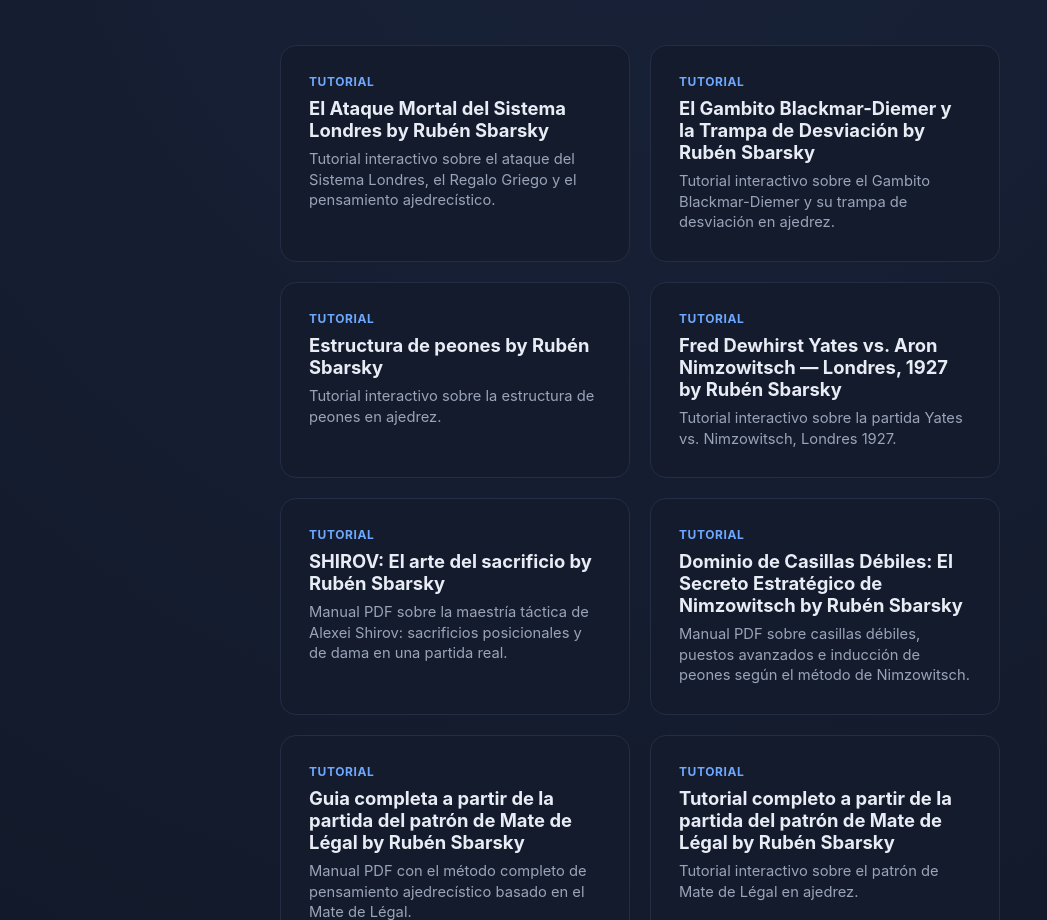
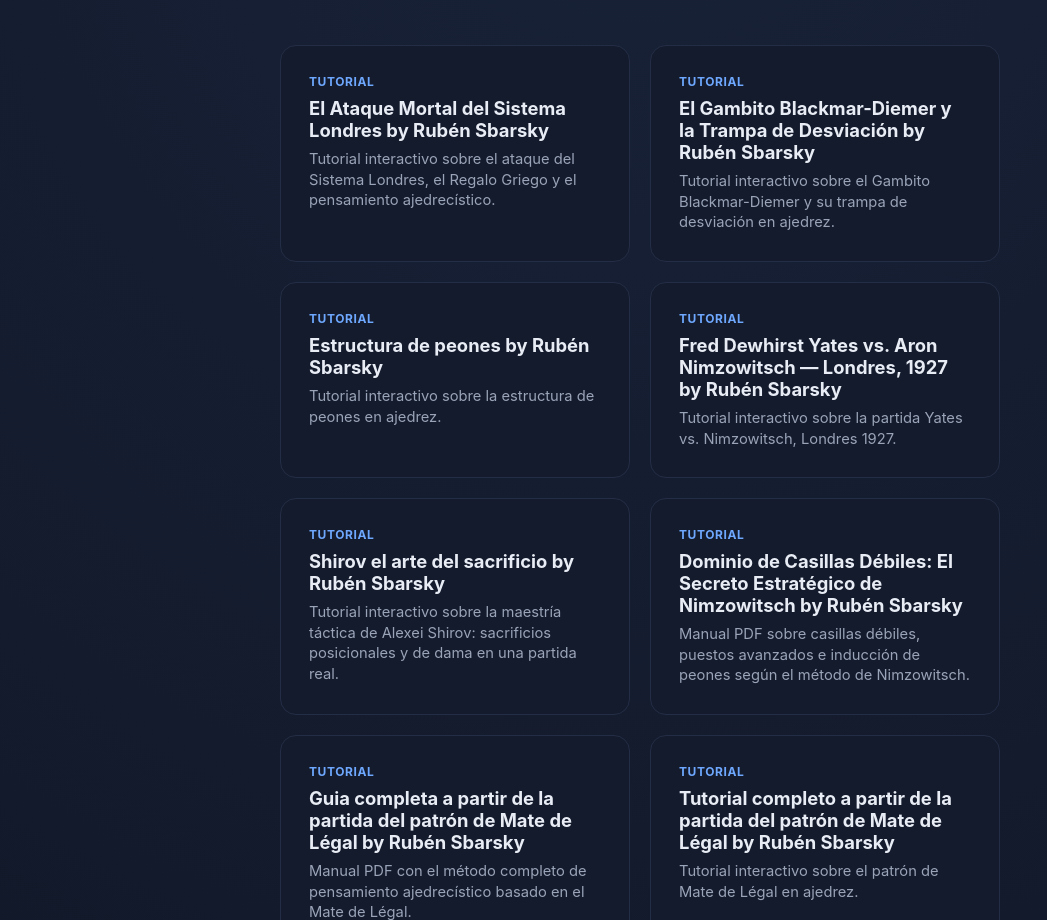
Before and after one commit to rubenurbano/tutoriales-ajedrez, a plain HTML site: page index.html in a window 1280 px wide. Shown: the part 180-1100 px from the top of the page, without its empty margins (0-1047 px from the left). Drawn offline with Linux system fonts and the light colour scheme.

Commit message:
Actualizar titulo de tarjeta Shirov: el arte del sacrificio

```diff
--- a/index.html
+++ b/index.html
@@ -118,8 +118,8 @@
 
     <a class="card" href="shirov-arte-sacrificio.html">
       <span class="tag">Tutorial</span>
-      <h2>SHIROV: El arte del sacrificio   by Rubén Sbarsky </h2>
-      <p>Manual PDF sobre la maestría táctica de Alexei Shirov: sacrificios posicionales y de dama en una partida real.</p>
+      <h2>Shirov el arte del sacrificio by Rubén Sbarsky</h2>
+      <p>Tutorial interactivo sobre la maestría táctica de Alexei Shirov: sacrificios posicionales y de dama en una partida real.</p>
     </a>
 
     <a class="card" href="guia-casillas-debiles.html">
```
